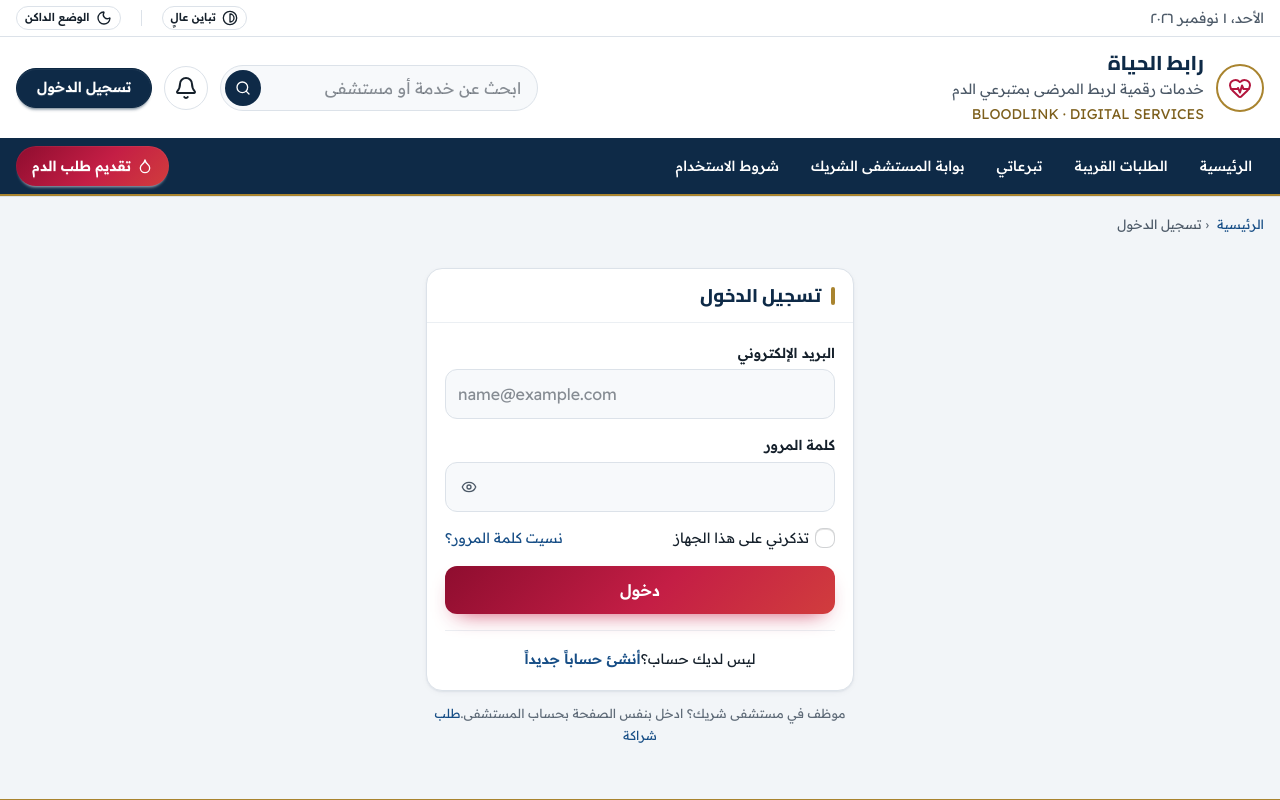
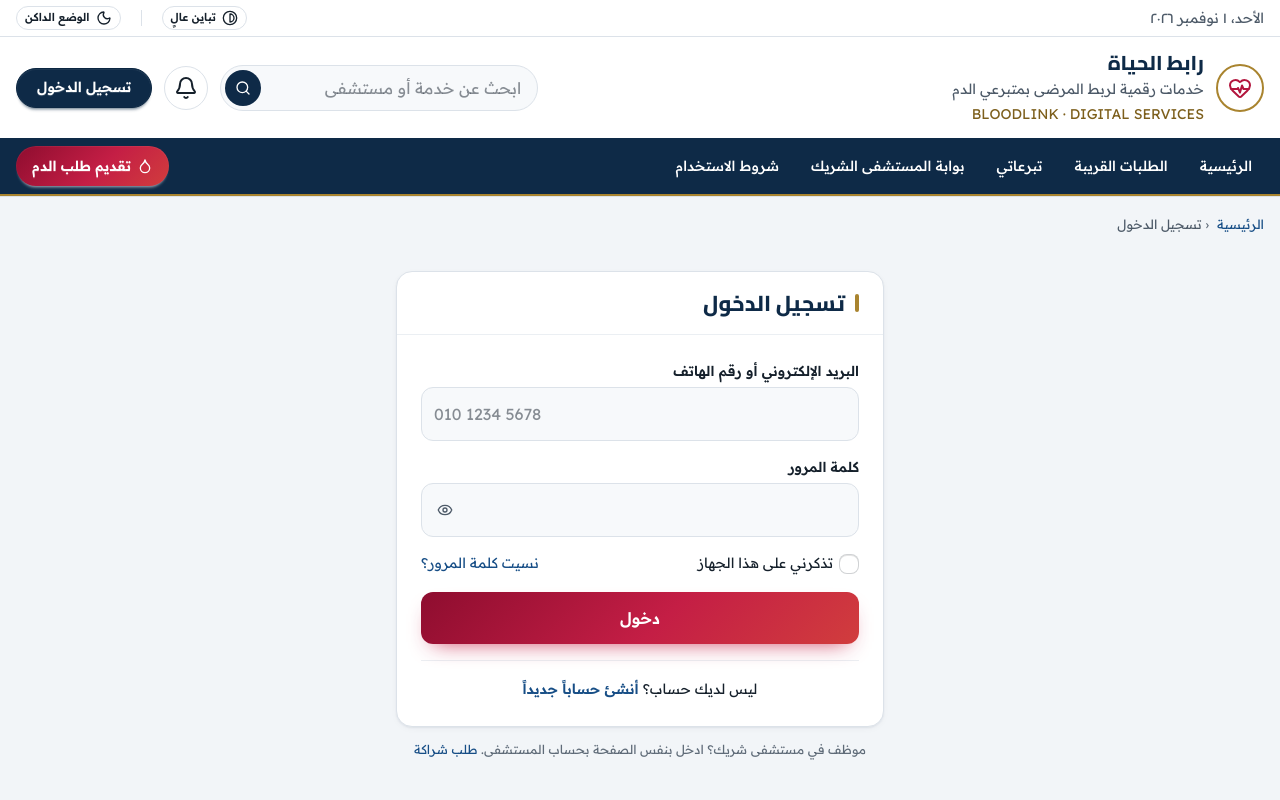
Before and after one commit to Marnie0/bloodlink, a React (Vite) app in the folder client/: page /login in a window 1280 px wide. Shown: the top 800 px of the page. Built offline with nearby package versions, Linux system fonts and the light colour scheme.

Commit message:
feat: login accepts email or phone, larger card on big screens (#28)

```diff
--- a/client/src/pages/auth/LoginPage.jsx
+++ b/client/src/pages/auth/LoginPage.jsx
@@ -14,32 +14,32 @@ export default function LoginPage() {
         <Breadcrumb items={[{ label: 'الرئيسية', to: '/' }, { label: 'تسجيل الدخول' }]} />
       </div>
 
-      <div className="mx-auto max-w-[460px] px-4 py-8">
+      <div className="mx-auto max-w-115 px-4 py-8 lg:grid lg:min-h-[70vh] lg:max-w-130 lg:content-center">
         <form
           onSubmit={handleSubmit}
           noValidate
           className="bg-surface border-line rounded-card shadow-card border"
         >
-          <div className="border-line-2 border-b px-[18px] py-3.5">
-            <h1 className="flex items-center gap-2.5 text-[1.15rem] font-extrabold">
-              <span aria-hidden="true" className="bg-gold inline-block h-[18px] w-1 rounded" />
+          <div className="border-line-2 border-b px-4.5 py-3.5 lg:px-6 lg:py-4">
+            <h1 className="flex items-center gap-2.5 text-[1.15rem] font-extrabold lg:text-[1.35rem]">
+              <span aria-hidden="true" className="bg-gold inline-block h-4.5 w-1 rounded" />
               تسجيل الدخول
             </h1>
           </div>
 
-          <div className="p-[18px]">
+          <div className="p-4.5 lg:p-6">
             <div className="mb-3.5">
-              <label htmlFor="email" className="mb-1 block text-[0.86rem] font-semibold">
-                البريد الإلكتروني
+              <label htmlFor="identifier" className="mb-1 block text-[0.86rem] font-semibold">
+                البريد الإلكتروني أو رقم الهاتف
               </label>
               <input
-                id="email"
-                name="email"
-                type="email"
+                id="identifier"
+                name="identifier"
+                type="text"
                 dir="ltr"
                 autoComplete="username"
-                placeholder="name@example.com"
-                className="rounded-field border-line bg-surface-2 focus:border-navy focus:bg-surface w-full border px-3 py-2.5"
+                placeholder="010 1234 5678"
+                className="rounded-field border-line bg-surface-2 focus:border-navy focus:bg-surface w-full border px-3 py-2.5 lg:py-3"
               />
             </div>
 
@@ -54,12 +54,12 @@ export default function LoginPage() {
                   type="password"
                   dir="ltr"
                   autoComplete="current-password"
-                  className="rounded-field border-line bg-surface-2 focus:border-navy focus:bg-surface w-full border py-2.5 ps-10 pe-3"
+                  className="rounded-field border-line bg-surface-2 focus:border-navy focus:bg-surface w-full border py-2.5 ps-10 pe-3 lg:py-3"
                 />
                 <button
                   type="button"
                   aria-label="إظهار كلمة المرور"
-                  className="text-ink-2 hover:text-ink absolute end-2 top-1/2 grid size-8 -translate-y-1/2 place-items-center rounded-full"
+                  className="text-ink-2 hover:text-ink absolute inset-e-2 top-1/2 grid size-8 -translate-y-1/2 place-items-center rounded-full"
                 >
                   <Eye className="size-4" aria-hidden="true" />
                 </button>
@@ -78,7 +78,7 @@ export default function LoginPage() {
 
             <button
               type="submit"
-              className="bg-urgent rounded-field shadow-urgent w-full py-2.5 font-semibold text-white hover:brightness-110"
+              className="bg-urgent rounded-field shadow-urgent w-full py-2.5 font-semibold text-white hover:brightness-110 lg:py-3"
             >
               دخول
             </button>
@@ -86,7 +86,7 @@ export default function LoginPage() {
             <hr className="border-line-2 my-4" />
 
             <p className="text-small text-center">
-              ليس لديك حساب؟
+              ليس لديك حساب؟{' '}
               <Link to="/signup" className="text-info font-semibold hover:underline">
                 أنشئ حساباً جديداً
               </Link>
@@ -95,8 +95,8 @@ export default function LoginPage() {
         </form>
 
         <p className="text-tiny text-ink-3 mt-3 text-center">
-          موظف في مستشفى شريك؟ ادخل بنفس الصفحة بحساب المستشفى.
-          <Link to="/hospital/join" className="text-info hover:underline">
+          موظف في مستشفى شريك؟ ادخل بنفس الصفحة بحساب المستشفى.{' '}
+          <Link to="/hospital/join" className="text-info whitespace-nowrap hover:underline">
             طلب شراكة
           </Link>
         </p>
```
